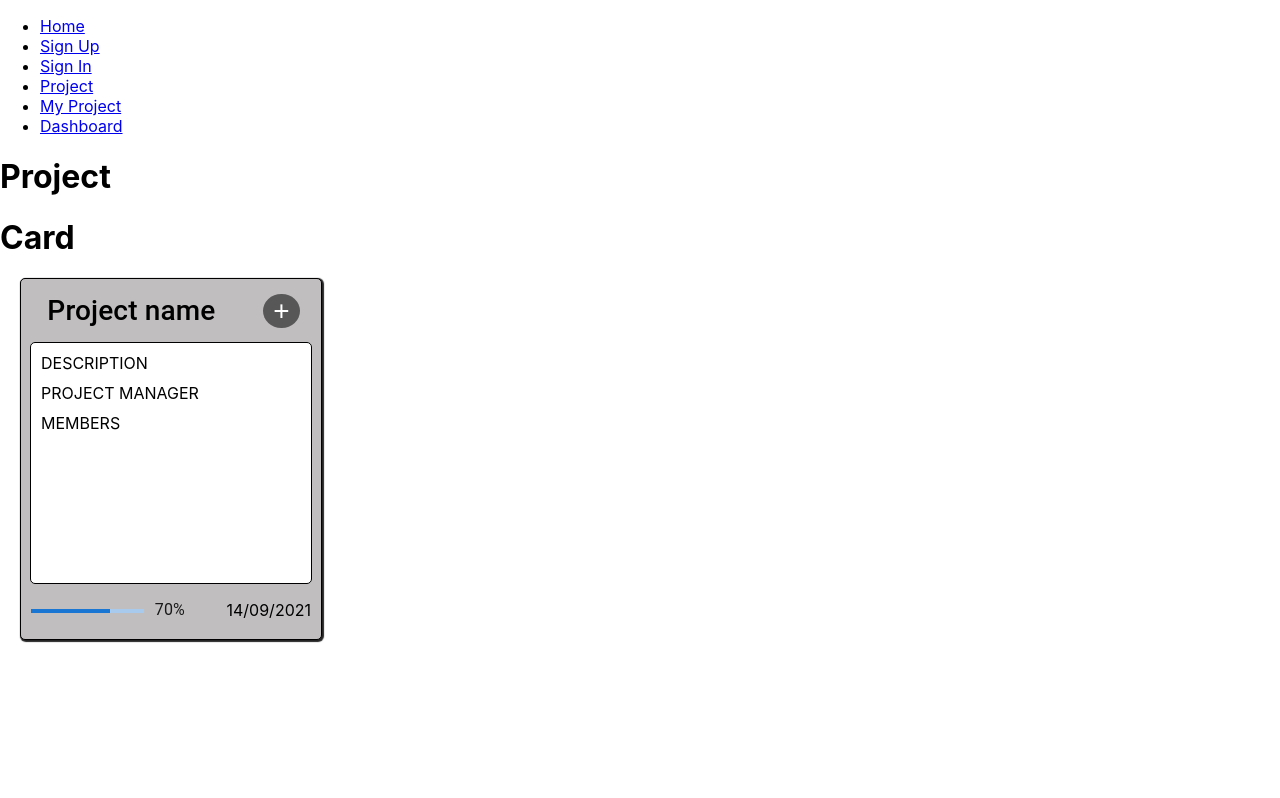
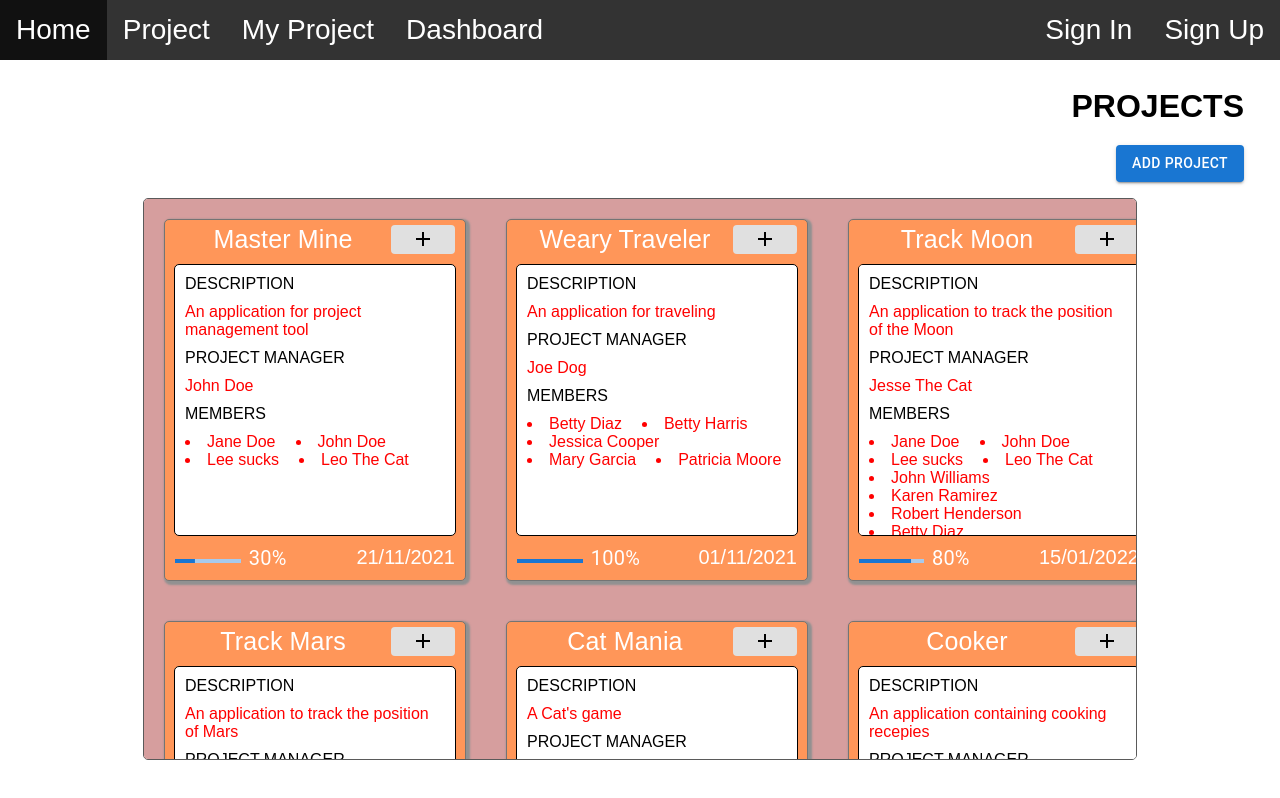
Before and after one commit to WildCodeSchool/2109-wns-lyon-lesmiserables-front, a React (Create React App) app: page /Project in a window 1280 px wide. Built offline with nearby package versions, Linux system fonts and the light colour scheme.

Commit message:
Project page done (v 0.1)

```diff
--- a/src/components/Header/Header.tsx
+++ b/src/components/Header/Header.tsx
@@ -1,26 +1,39 @@
 import { Link } from "react-router-dom";
+import "../../css/Header.css";
 
 const Header = (): JSX.Element => {
   return (
     <nav>
       <ul>
         <li>
-          <Link to="/">Home</Link>
+          <Link className="link" to="/">
+            Home
+          </Link>
         </li>
         <li>
-          <Link to="/SignUp">Sign Up</Link>
+          <Link className="link" to="/Project">
+            Project
+          </Link>
         </li>
         <li>
-          <Link to="/SignIn">Sign In</Link>
+          <Link className="link" to="/MyProject">
+            My Project
+          </Link>
         </li>
         <li>
-          <Link to="/Project">Project</Link>
+          <Link className="link" to="/Dashboard">
+            Dashboard
+          </Link>
         </li>
-        <li>
-          <Link to="/MyProject">My Project</Link>
+        <li className="right">
+          <Link className="link" to="/SignUp">
+            Sign Up
+          </Link>
         </li>
-        <li>
-          <Link to="/Dashboard">Dashboard</Link>
+        <li className="right">
+          <Link className="link" to="/SignIn">
+            Sign In
+          </Link>
         </li>
       </ul>
     </nav>
--- a/src/components/ProgressBar.tsx
+++ b/src/components/LinearProgressWithLabel.tsx
@@ -13,7 +13,7 @@ function LinearProgressWithLabel(
       sx={{
         display: "flex",
         alignItems: "center",
-        width: "80%",
+        width: "60%",
         marginTop: "15px",
       }}
     >
@@ -22,6 +22,7 @@ function LinearProgressWithLabel(
       </Box>
       <Box sx={{ minWidth: 35 }}>
         <Typography
+          marginTop="-7px"
           variant="body2"
           color="text.primary"
           fontSize="16px"
@@ -31,23 +32,4 @@ function LinearProgressWithLabel(
   );
 }
 
-export default function LinearWithValueLabel() {
-  const [progress, setProgress] = React.useState(10);
-
-  React.useEffect(() => {
-    const timer = setInterval(() => {
-      setProgress((prevProgress) =>
-        prevProgress >= 100 ? 10 : prevProgress + 10
-      );
-    }, 800);
-    return () => {
-      clearInterval(timer);
-    };
-  }, []);
-
-  return (
-    <Box sx={{ width: "100%" }}>
-      <LinearProgressWithLabel value={progress} />
-    </Box>
-  );
-}
+export default LinearProgressWithLabel;
--- a/src/components/ProjectCard.tsx
+++ b/src/components/ProjectCard.tsx
@@ -1,23 +1,57 @@
+import Button from "@mui/material/Button";
+import Box from "@mui/material/Box";
+import AddIcon from "@mui/icons-material/Add";
 import "../css/ProjectCard.css";
-import ProgressBar from "./ProgressBar";
+import LinearProgressWithLabel from "./LinearProgressWithLabel";
+import { ProjectCardProps } from "../interfaces";
 
-const ProjectCard = () => {
+const ProjectCard = ({
+  projectName,
+  description,
+  projectManager,
+  members,
+  progressBar,
+  creationDate,
+}: ProjectCardProps) => {
   return (
     <>
-      <h1>Card</h1>
       <div className="card">
         <div className="card-top">
-          <p className="project-title">Project name</p>
-          <button className="btn-project"> + </button>
+          <p className="project-title">{projectName}</p>
+          <Button
+            disableElevation
+            variant="contained"
+            size="small"
+            color="inherit"
+          >
+            <AddIcon />
+          </Button>
         </div>
         <div className="card-description">
-          <p>DESCRIPTION</p>
-          <p>PROJECT MANAGER</p>
-          <p>MEMBERS</p>
+          <div>
+            <p className="text-title">DESCRIPTION</p>
+            <p className="text">{description}</p>
+          </div>
+          <div>
+            <p className="text-title">PROJECT MANAGER</p>
+            <p className="text">{projectManager}</p>
+          </div>
+          <div>
+            <p className="text-title">MEMBERS</p>
+            {members.map((member, index) => {
+              return (
+                <li key={index} className="text">
+                  {member}
+                </li>
+              );
+            })}
+          </div>
         </div>
         <div className="card-bottom">
-          <ProgressBar />
-          <p>14/09/2021</p>
+          <Box sx={{ width: "100%" }}>
+            <LinearProgressWithLabel value={progressBar} />
+          </Box>
+          <p className="card-bottom-text">{creationDate}</p>
         </div>
       </div>
     </>
--- /dev/null
+++ b/src/css/Header.css
@@ -0,0 +1,38 @@
+nav {
+  font-size: 28px;
+}
+
+ul {
+  list-style-type: none;
+  margin: 0;
+  padding: 0;
+  overflow: hidden;
+  background-color: #333;
+  position: -webkit-sticky; /* Safari */
+  position: sticky;
+  top: 0;
+}
+
+li {
+  float: left;
+}
+
+.link {
+  display: block;
+  color: white;
+  text-align: center;
+  padding: 14px 16px;
+  text-decoration: none;
+}
+
+.link:hover {
+  background-color: #111;
+}
+
+.active {
+  background-color: #4caf50;
+}
+
+.right {
+  float: right;
+}
--- a/src/css/ProjectCard.css
+++ b/src/css/ProjectCard.css
@@ -4,71 +4,58 @@
   margin: 20px;
   width: 300px;
   height: 360px;
-  background-color: rgb(192, 190, 190);
+  background-color: #ff9659;
   text-align: center;
-  border: 1px solid black;
+  border: 1px solid rgb(116, 116, 116);
   border-radius: 5px;
-  box-shadow: 1px 1px 1px 1px rgb(36, 36, 36);
-  transition: box-shadow 0.3s;
+  box-shadow: 2px 2px 2px 2px rgb(145, 145, 145);
+  transition: box-shadow 0.3s border 0.3s;
 }
 
 .card:hover {
-  box-shadow: 1.5px 1.5px 1.5px 1.5px rgb(36, 36, 36);
+  box-shadow: 2.5px 2.5px 2.5px 2.5px rgb(78, 78, 78);
 }
 
 .card-top {
+  margin: 10px;
   margin-top: 5px;
-  margin-bottom: 10px;
+  /* margin-bottom: 10px; */
   display: flex;
   justify-content: space-between;
 }
 
-.btn-project {
-  margin: auto;
-  margin-top: 10px;
-  border: none;
-  padding-left: 10px;
-  padding-right: 10px;
-  border-radius: 50%;
-  background-color: rgba(0, 0, 0, 0.54);
-  color: #fff;
-  font-size: 28px;
-  /* transition: box-shadow 0.3s; */
-}
-.btn-project:hover {
-  cursor: pointer;
-  /* box-shadow: 0.5px 0.5px 0.5px 0.5px rgb(121, 121, 121); */
-}
-
-.btn-project:active {
-  background-color: rgba(185, 185, 185, 0.54);
-  color: #000000;
-  transition: all 0.1s;
-}
-
 .project-title {
   margin: auto;
-  margin-top: 5px;
-  font-family: Roboto;
   font-style: normal;
   font-weight: 500;
-  font-size: 28px;
+  font-size: 25px;
   letter-spacing: 0.15px;
-  color: #000000;
-  padding: 5px;
+  color: #ffffff;
+}
+.card-top Button {
+  padding: 0px;
 }
 
 .card-description {
   margin: auto;
   width: 280px;
-  height: 240px;
+  height: 270px;
   background-color: rgb(255, 255, 255);
   text-align: left;
   border-radius: 5px;
   border: 1px solid;
+  overflow-y: scroll;
 }
-.card-description p {
+
+.text-title {
   margin: 10px;
+}
+
+.text {
+  margin: 0;
+  padding-left: 10px;
+  padding-right: 10px;
+  color: red;
 }
 
 .card-bottom {
@@ -77,3 +64,12 @@
   display: flex;
   justify-content: space-between;
 }
+
+.card-bottom p {
+  color: rgb(255, 255, 255);
+  font-size: 20px;
+}
+
+.card-bottom-text {
+  margin-top: 10px;
+}
--- /dev/null
+++ b/src/css/ProjectPage.css
@@ -0,0 +1,15 @@
+.projects-container {
+  margin: 20px;
+}
+
+.cards-grid {
+  margin: auto;
+  display: grid;
+  grid-template-columns: auto auto auto;
+  background-color: #d69e9e;
+  max-width: 80%;
+  height: 70vh;
+  border-radius: 5px;
+  border: 1px solid #5a5a5a;
+  overflow-y: scroll;
+}
--- /dev/null
+++ b/src/css/index.css
@@ -0,0 +1,29 @@
+* {
+  margin: 0;
+  font-family: sans-serif;
+  -webkit-font-smoothing: antialiased;
+  -moz-osx-font-smoothing: grayscale;
+}
+body {
+  background-color: #ffffff;
+}
+
+code {
+  font-family: source-code-pro, Menlo, Monaco, Consolas, "Courier New",
+    monospace;
+}
+
+::-webkit-scrollbar {
+  width: 7px;
+  height: 12px;
+}
+
+::-webkit-scrollbar-track {
+  border-radius: 10px;
+  background-color: rgba(173, 173, 173, 0.4);
+}
+
+::-webkit-scrollbar-thumb {
+  background-color: #4e4e4e;
+  border-radius: 10px;
+}
--- a/src/index.css
+++ /dev/null
@@ -1,13 +0,0 @@
-body {
-  margin: 0;
-  font-family: -apple-system, BlinkMacSystemFont, 'Segoe UI', 'Roboto', 'Oxygen',
-    'Ubuntu', 'Cantarell', 'Fira Sans', 'Droid Sans', 'Helvetica Neue',
-    sans-serif;
-  -webkit-font-smoothing: antialiased;
-  -moz-osx-font-smoothing: grayscale;
-}
-
-code {
-  font-family: source-code-pro, Menlo, Monaco, Consolas, 'Courier New',
-    monospace;
-}
--- a/src/index.tsx
+++ b/src/index.tsx
@@ -1,6 +1,6 @@
 import React from "react";
 import ReactDOM from "react-dom";
-import "./index.css";
+import "./css/index.css";
 import App from "./App";
 import reportWebVitals from "./reportWebVitals";
 
--- /dev/null
+++ b/src/interfaces.ts
@@ -0,0 +1,8 @@
+export interface ProjectCardProps {
+  projectName: string;
+  description: string;
+  projectManager: string;
+  members: string[];
+  progressBar: number;
+  creationDate: string;
+}
--- a/src/pages/ProjectPage.tsx
+++ b/src/pages/ProjectPage.tsx
@@ -1,11 +1,42 @@
+import Button from "@mui/material/Button";
+import Box from "@mui/material/Box";
 import ProjectCard from "../components/ProjectCard";
+import "../css/ProjectPage.css";
+import { randomData } from "../randomData";
 
-const ProjectPage = () => {
+const ProjectPage = (): JSX.Element => {
   return (
-    <>
-      <h1>Project</h1>
-      <ProjectCard />
-    </>
+    <div className="projects-container">
+      <Box
+        sx={{
+          flexDirection: "row-reverse",
+          justifyContent: "flex-end",
+          p: 1,
+          m: 1,
+          borderRadius: 1,
+          textAlign: "end",
+          fontSize: "1rem",
+          fontWeight: "700",
+        }}
+      >
+        <h1 style={{ marginBottom: "20px" }}>PROJECTS</h1>
+        <Button variant="contained">ADD PROJECT</Button>
+      </Box>
+      <div className="cards-grid">
+        {randomData.map((data) => {
+          return (
+            <ProjectCard
+              projectName={data.projectName}
+              description={data.description}
+              projectManager={data.projectManager}
+              members={data.members}
+              progressBar={data.progressBar}
+              creationDate={data.creationDate}
+            />
+          );
+        })}
+      </div>
+    </div>
   );
 };
 
--- /dev/null
+++ b/src/randomData.ts
@@ -0,0 +1,114 @@
+import { ProjectCardProps } from "./interfaces";
+
+export const randomData: ProjectCardProps[] = [
+  {
+    projectName: "Master Mine",
+    description: "An application for project management tool",
+    projectManager: "John Doe",
+    members: ["Jane Doe", "John Doe", "Lee sucks", "Leo The Cat"],
+    progressBar: 30,
+    creationDate: "21/11/2021",
+  },
+  {
+    projectName: "Weary Traveler",
+    description: "An application for traveling",
+    projectManager: "Joe Dog",
+    members: [
+      "Betty Diaz",
+      "Betty Harris",
+      "Jessica Cooper",
+      "Mary Garcia",
+      "Patricia Moore",
+    ],
+    progressBar: 100,
+    creationDate: "01/11/2021",
+  },
+  {
+    projectName: "Track Moon",
+    description: "An application to track the position of the Moon",
+    projectManager: "Jesse The Cat",
+    members: [
+      "Jane Doe",
+      "John Doe",
+      "Lee sucks",
+      "Leo The Cat",
+      "John Williams",
+      "Karen Ramirez",
+      "Robert Henderson",
+      "Betty Diaz",
+    ],
+    progressBar: 80,
+    creationDate: "15/01/2022",
+  },
+  {
+    projectName: "Track Mars",
+    description: "An application to track the position of Mars",
+    projectManager: "Poly Safe",
+    members: [
+      "Lee sucks",
+      "Leo The Cat",
+      "Karen Ramirez",
+      "Sharon Roberts",
+      "William Lee",
+    ],
+    progressBar: 75,
+    creationDate: "10/03/2022",
+  },
+  {
+    projectName: "Cat Mania",
+    description: "A Cat's game",
+    projectManager: "Tuty Fruity",
+    members: [
+      "Jane Doe",
+      "John Doe",
+      "Lee sucks",
+      "Leo The Cat",
+      "Linda Lewis",
+      "William Collins",
+      "Karen Ramirez",
+    ],
+    progressBar: 66,
+    creationDate: "04/02/2022",
+  },
+  {
+    projectName: "Cooker",
+    description: "An application containing cooking recepies",
+    projectManager: "Kate Kitycat",
+    members: [
+      "Jane Doe",
+      "John Doe",
+      "Lee sucks",
+      "Leo The Cat",
+      "Joe Regan",
+      "Lisa Lopez",
+      "John Williams",
+      "Linda Lewis",
+    ],
+    progressBar: 23,
+    creationDate: "15/06/2022",
+  },
+  {
+    projectName: "Cars",
+    description: "An application whish provide details about cars",
+    projectManager: "Tuty Fruity",
+    members: [
+      "Kate Kitycat",
+      "John Doe",
+      "Lee sucks",
+      "Leo The Cat",
+      "Poly Safe",
+      "Joe Dog",
+      "Poly Safe",
+    ],
+    progressBar: 80,
+    creationDate: "15/01/2022",
+  },
+  {
+    projectName: "Dogs",
+    description: "An application whish provide details about dogs",
+    projectManager: "Doggy dog",
+    members: ["Kate Kitycat", "Leo The Cat", "Poly Safe", "Poly Safe"],
+    progressBar: 80,
+    creationDate: "15/01/2022",
+  },
+];
```
